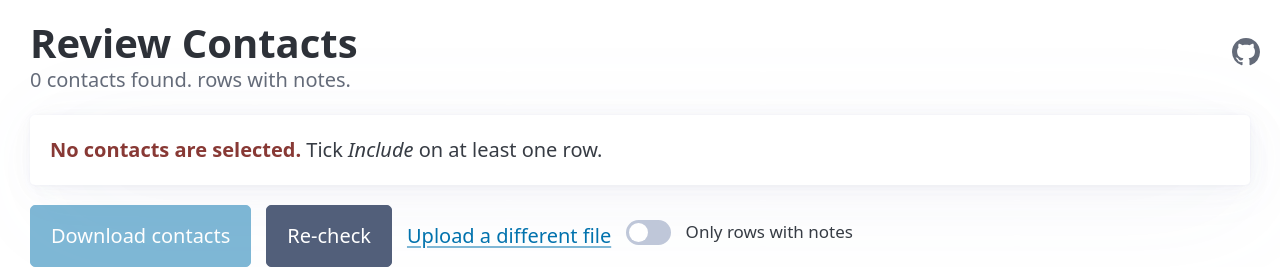
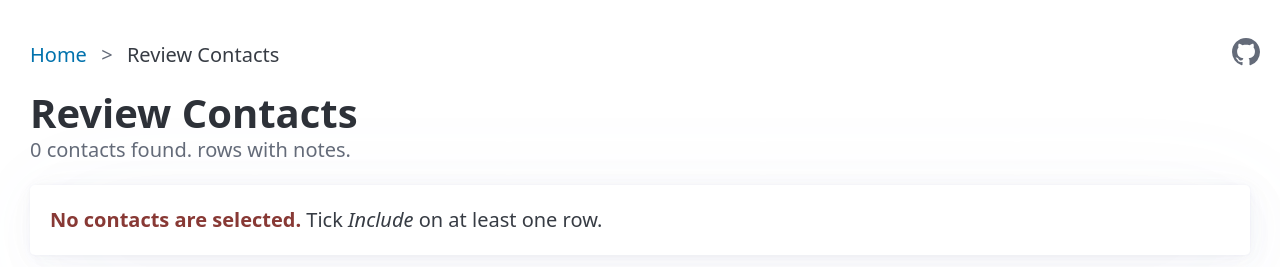
Before and after one commit to nafi-islam/vcf-generator, a Flask app: template webapp/templates/review.html in a window 1280 px wide. Shown: the top 267 px of the page. Run offline with Flask 3, Linux system fonts and the light colour scheme; the template is opened without the code that fills it, so the values that code supplies are empty; some libraries are stand-ins or nearby versions.

Commit message:
add home link to review page

```diff
--- a/webapp/templates/review.html
+++ b/webapp/templates/review.html
@@ -4,6 +4,13 @@
 {% block container %}container-fluid{% endblock %}
 
 {% block content %}
+{# pico styles a nav with aria-label="breadcrumb" as a "Home > Review Contacts" trail #}
+<nav aria-label="breadcrumb">
+  <ul>
+    <li><a href="{{ url_for('converter.index') }}">Home</a></li>
+    <li>Review Contacts</li>
+  </ul>
+</nav>
 <hgroup>
   <h1>Review Contacts</h1>
   <p>
```
Also changed, not shown: tests/test_routes.py (+1 -0 lines).
